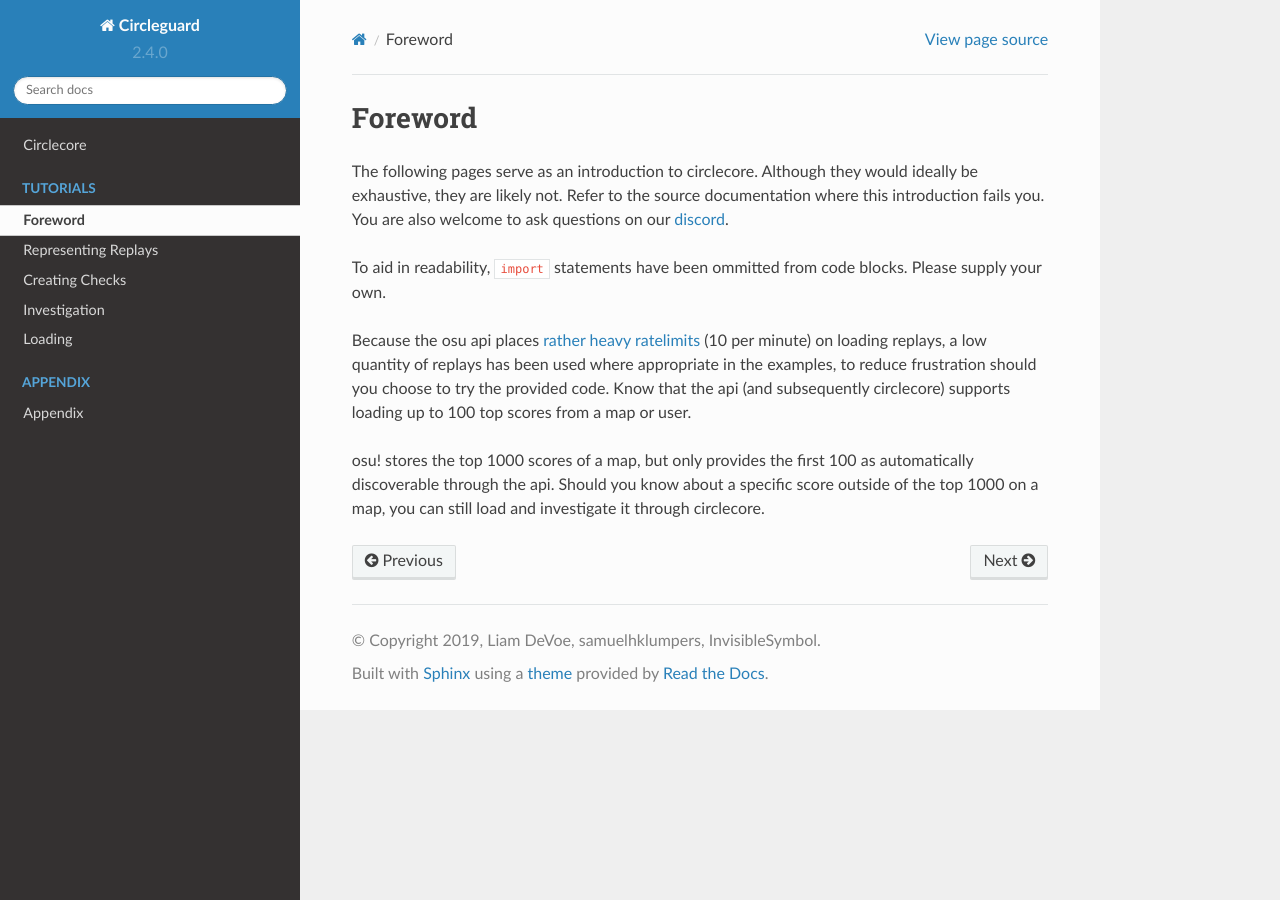
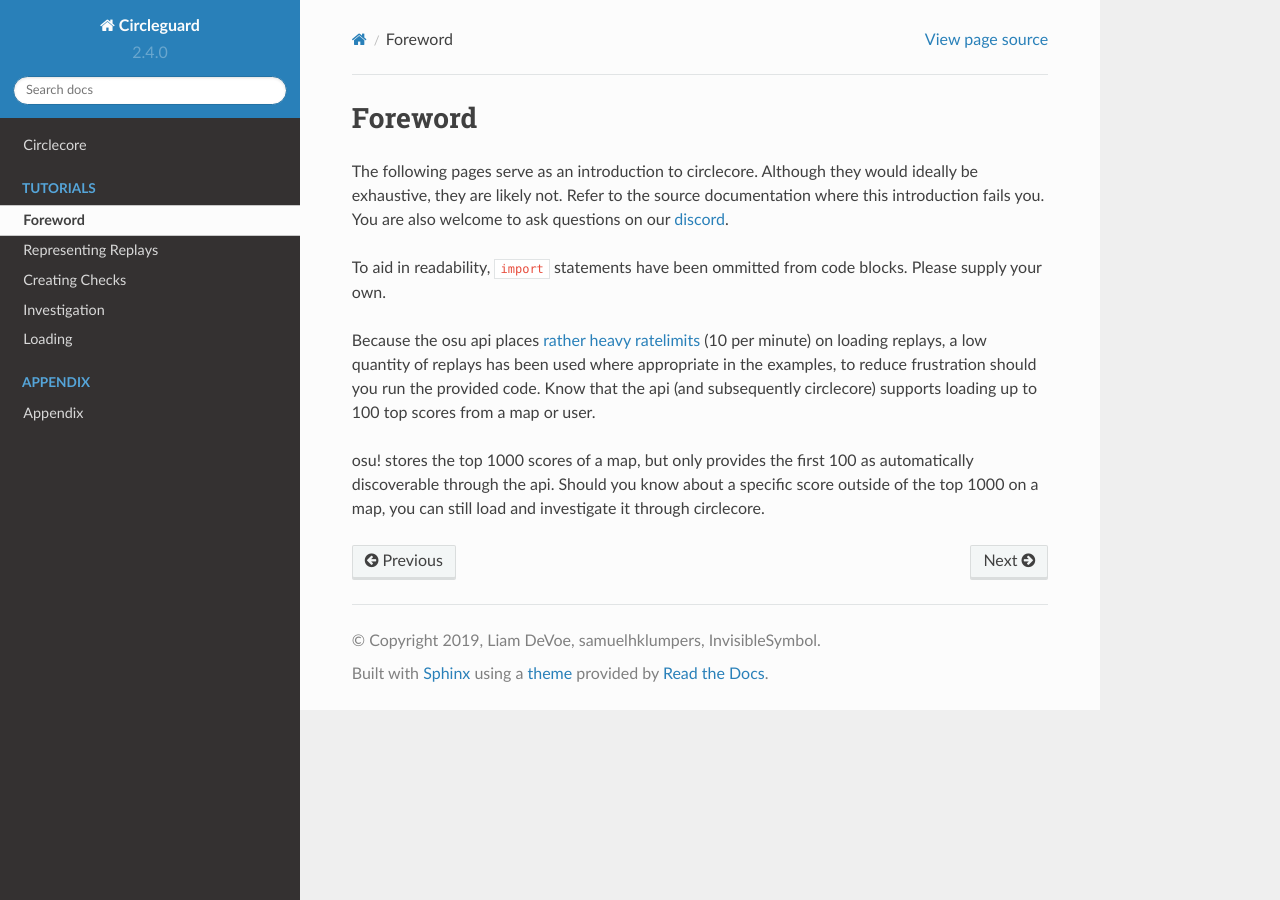
Before and after one commit to circleguard/circlecore, a Sphinx documentation site: the page built from source/foreword.rst, in a window 1280 px wide. Built offline with Sphinx 7.4.7 and the Read the Docs theme 2.0.0, drawn with Linux system fonts in a browser that asks for light colours.

Commit message:
reword foreword

```diff
--- a/source/foreword.rst
+++ b/source/foreword.rst
@@ -13,7 +13,7 @@ Because the osu api places
 `rather heavy ratelimits <https://github.com/ppy/osu-api/wiki#rate-limiting>`_
 (10 per minute) on
 loading replays, a low quantity of replays has been used where appropriate
-in the examples, to reduce frustration should you choose to try the provided
+in the examples, to reduce frustration should you run the provided
 code. Know that the api (and subsequently circlecore) supports loading
 up to 100 top scores from a map or user.
 
```
